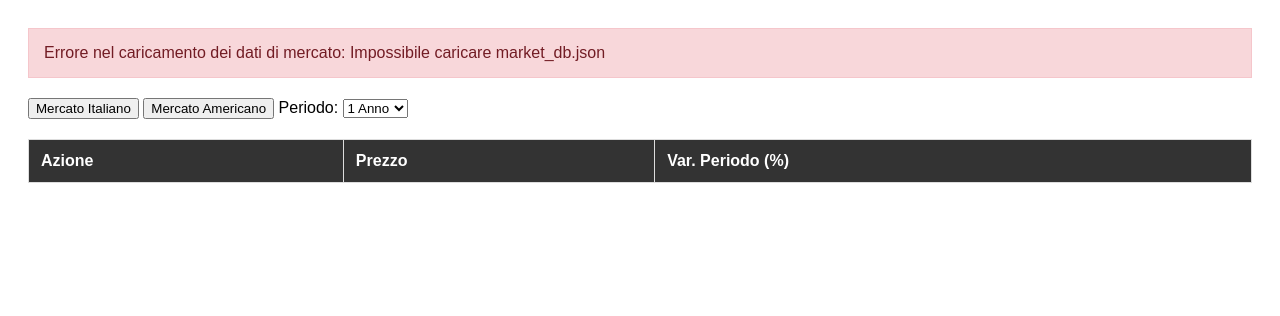
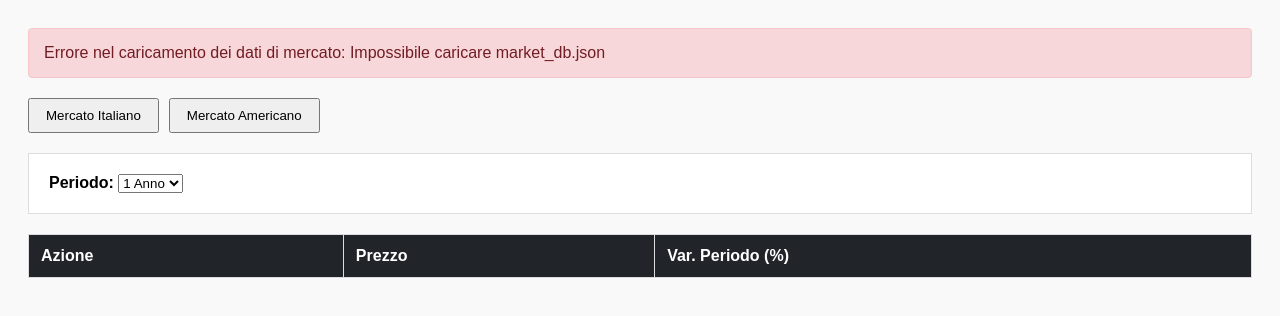
Before and after one commit to ingandall-pixel/ciak-azioni-backend, a website: page public/index.html in a window 1280 px wide. Both pictures are taken after a click on the button "Mercato Italiano". Drawn offline with Linux system fonts and the light colour scheme; no server answers.

Commit message:
Update index.html

```diff
--- a/public/index.html
+++ b/public/index.html
@@ -5,36 +5,49 @@
     <meta name="viewport" content="width=device-width, initial-scale=1.0">
     <title>Ciak Azioni Dashboard</title>
     <style>
-        body { font-family: sans-serif; padding: 20px; }
+        body { font-family: Arial, sans-serif; padding: 20px; background-color: #f9f9f9; }
+
         .error-box {
             color: #721c24;
             background-color: #f8d7da;
             border: 1px solid #f5c6cb;
             padding: 15px;
             margin-bottom: 20px;
-            display: none;
+            border-radius: 4px;
+            display: none; /* Nascosto di default */
         }
-        .controls { margin-bottom: 20px; }
-        table { width: 100%; border-collapse: collapse; margin-top: 10px; }
+
+        .controls { margin-bottom: 20px; display: flex; gap: 10px; align-items: center; }
+
+        button { padding: 8px 16px; cursor: pointer; }
+
+        .container-periodo { margin-top: 20px; margin-bottom: 20px; padding: 20px; border: 1px solid #ddd; background: white; }
+
+        table { width: 100%; border-collapse: collapse; margin-top: 10px; background: white; }
         th, td { border: 1px solid #ddd; padding: 12px; text-align: left; }
-        th { background-color: #333; color: white; }
+        th { background-color: #212529; color: white; }
     </style>
 </head>
 <body>
 
-    <!-- Area per l'errore -->
+    <!-- Box Errore -->
     <div id="errore-box" class="error-box"></div>
 
+    <!-- Pulsanti -->
     <div class="controls">
         <button onclick="caricaDati('italiano')">Mercato Italiano</button>
         <button onclick="caricaDati('americano')">Mercato Americano</button>
+    </div>
 
-        <label for="periodo">Periodo:</label>
+    <!-- Selettore Periodo -->
+    <div class="container-periodo">
+        <label for="periodo"><strong>Periodo:</strong></label>
         <select id="periodo">
             <option value="1">1 Anno</option>
         </select>
     </div>
 
+    <!-- Tabella -->
     <table id="tabella-azioni">
         <thead>
             <tr>
@@ -44,25 +57,31 @@
             </tr>
         </thead>
         <tbody id="corpo-tabella">
-            <!-- I dati verranno inseriti qui -->
+            <!-- I dati verranno inseriti qui dallo script -->
         </tbody>
     </table>
 
     <script>
         async function caricaDati(mercato) {
             const erroreBox = document.getElementById('errore-box');
-            erroreBox.style.display = 'none';
+            erroreBox.style.display = 'none'; // Nascondi errore precedente
 
             try {
-                // Percorso corretto: ../ esce dalla cartella public per trovare il file nella root
-                const response = await fetch('../market_db.json');
+                // Poiché il file è nella stessa cartella (public), il percorso è ./
+                const response = await fetch('./market_db.json');
 
                 if (!response.ok) {
-                    throw new Error(`Errore HTTP: ${response.status}`);
+                    throw new Error(`Errore nel caricamento del file (Status: ${response.status})`);
                 }
 
                 const data = await response.json();
-                popolaTabella(data[mercato]);
+
+                // Verifica che il mercato richiesto esista nel JSON
+                if (data[mercato]) {
+                    popolaTabella(data[mercato]);
+                } else {
+                    throw new Error(`Mercato "${mercato}" non trovato nel file JSON`);
+                }
 
             } catch (error) {
                 console.error(error);
@@ -73,7 +92,7 @@
 
         function popolaTabella(azioni) {
             const corpo = document.getElementById('corpo-tabella');
-            corpo.innerHTML = ''; // Pulisce la tabella
+            corpo.innerHTML = ''; // Svuota la tabella prima di riempirla
 
             azioni.forEach(item => {
                 const row = `<tr>
```
